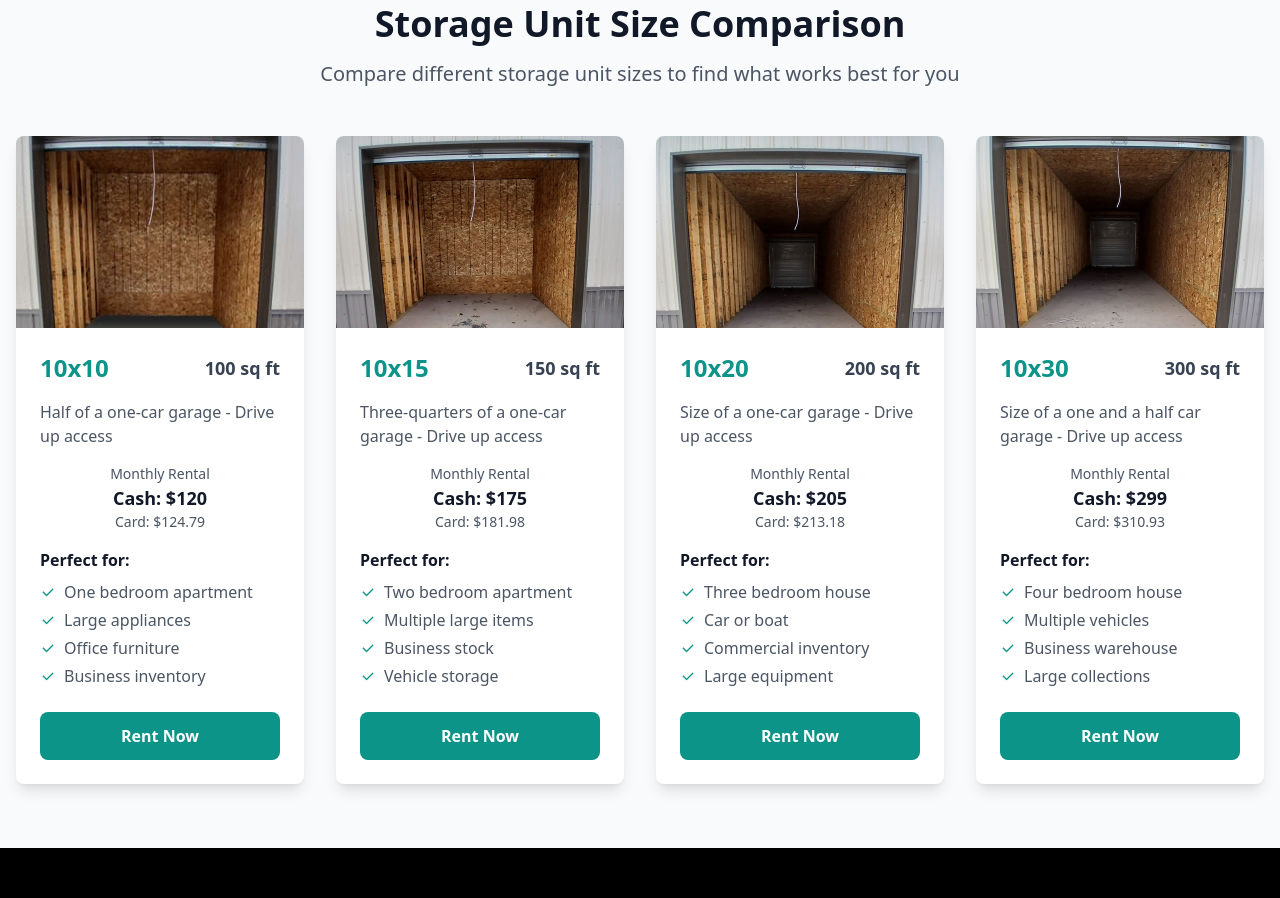
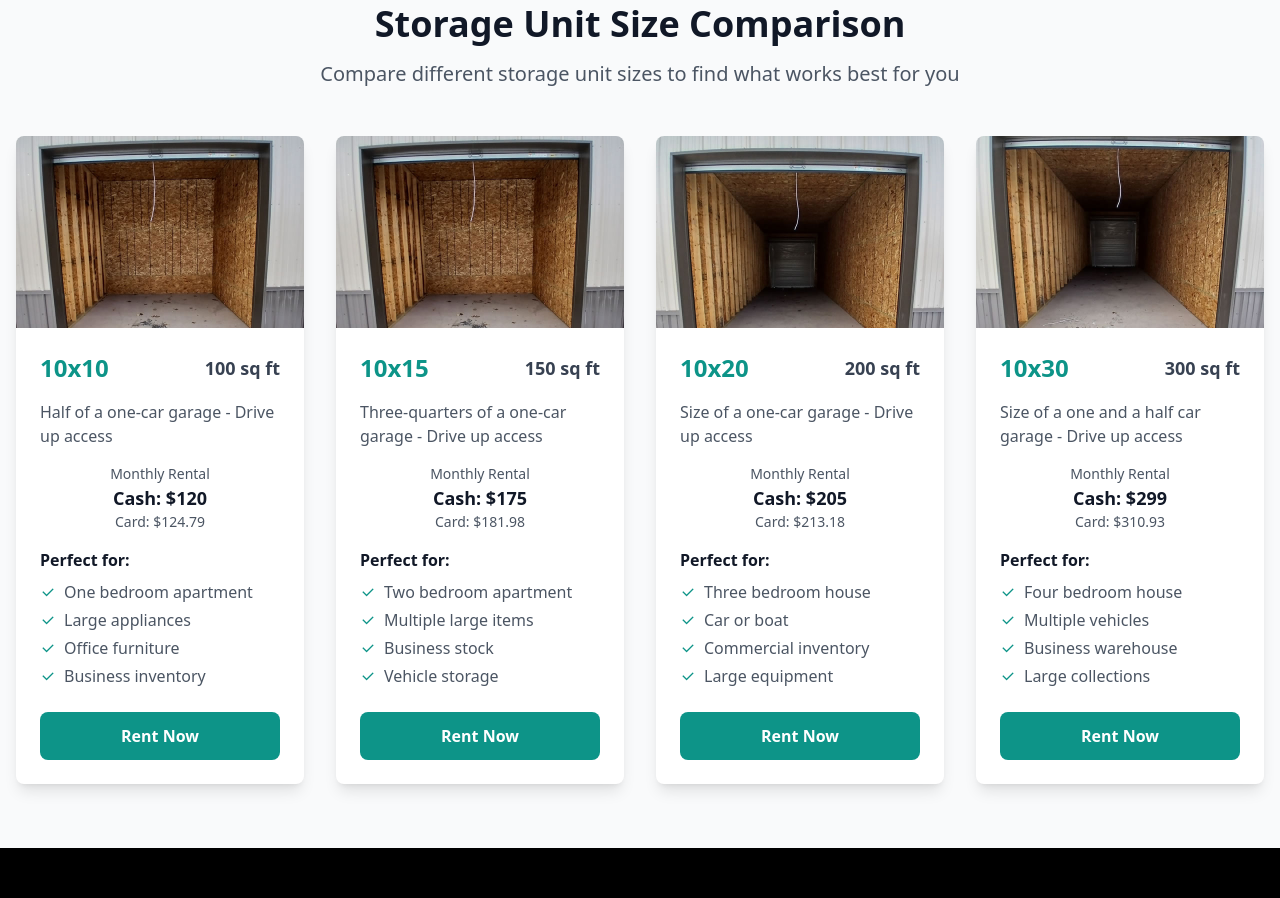
Before and after one commit to teleringer/hughestownstorage, a Next.js app: page /storage-size-guide in a window 1280 px wide. Shown: the part 1820-2718 px from the top of the page. Built offline with nearby package versions, Linux system fonts and the light colour scheme.

Commit message:
Remove remaining Readdy image reference from SizeComparison component

```diff
--- a/app/storage-size-guide/SizeComparison.tsx
+++ b/app/storage-size-guide/SizeComparison.tsx
@@ -8,7 +8,7 @@ export default function SizeComparison() {
       sqft: "100 sq ft",
       description: "Half of a one-car garage - Drive up access",
       items: ["One bedroom apartment", "Large appliances", "Office furniture", "Business inventory"],
-      image: "/images/services.png",
+      image: "/units/10x15.jpg",
       cashPrice: "$120",
       cardPrice: "$124.79",
       link: "https://hughestownstorage.ccstorage.com/rentals/new?location_id=loc_b4455999eed8b6afbdd82c48680ffb0c&storage_unit_type_id=sut_7c53b8362be063a587c2a87ee9a10a0b"
```
